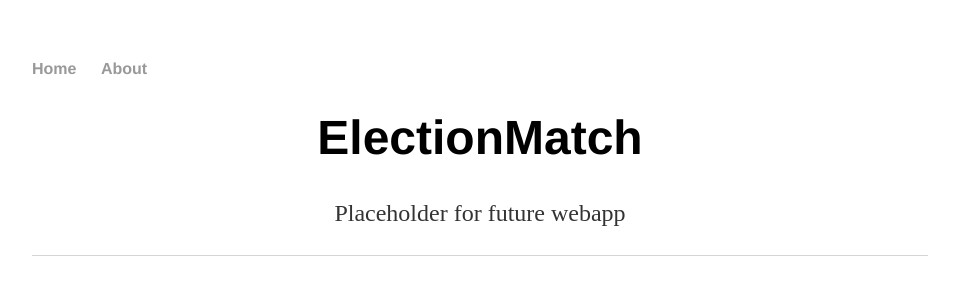
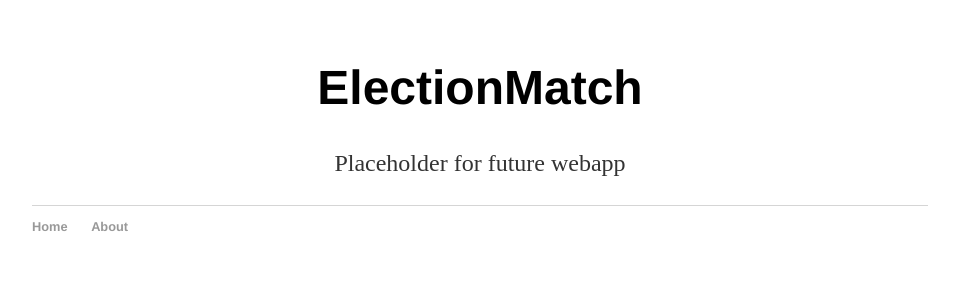
Before and after one commit to electionmatch/electionmatch.github.io, a Jekyll site: the page built from index.html, in a window 1280 px wide. Shown: the top 300 px of the page, without its empty margins (160-1119 px from the left). Built offline with Jekyll 4.4.1, drawn with Linux system fonts in a browser that asks for light colours.

Commit message:
Update default.html

```diff
--- a/_layouts/default.html
+++ b/_layouts/default.html
@@ -3,21 +3,23 @@
 		<head>
 			<title>{{ page.title }}</title>
 			<!-- link to main stylesheet -->
+			<link rel="dns-prefetch" href="//fonts.googleapis.com" />
+  			<link rel="dns-prefetch" href="//code.jquery.com" />
 			<link rel="stylesheet" type="text/css" href="/css/main.css">
 		</head>
 		<body>
+			<div class="container">
+
+			{{ content }}
+
+			</div><!-- /.container -->
+			<footer>
 			<nav>
 	    		<ul>
 	        		<li><a href="/">Home</a></li>
 				<li><a href="/about">About</a></li>
 	    		</ul>
 			</nav>
-			<div class="container">
-
-			{{ content }}
-
-			</div><!-- /.container -->
-			<footer>
 			</footer>
 		</body>
 	</html>
```
